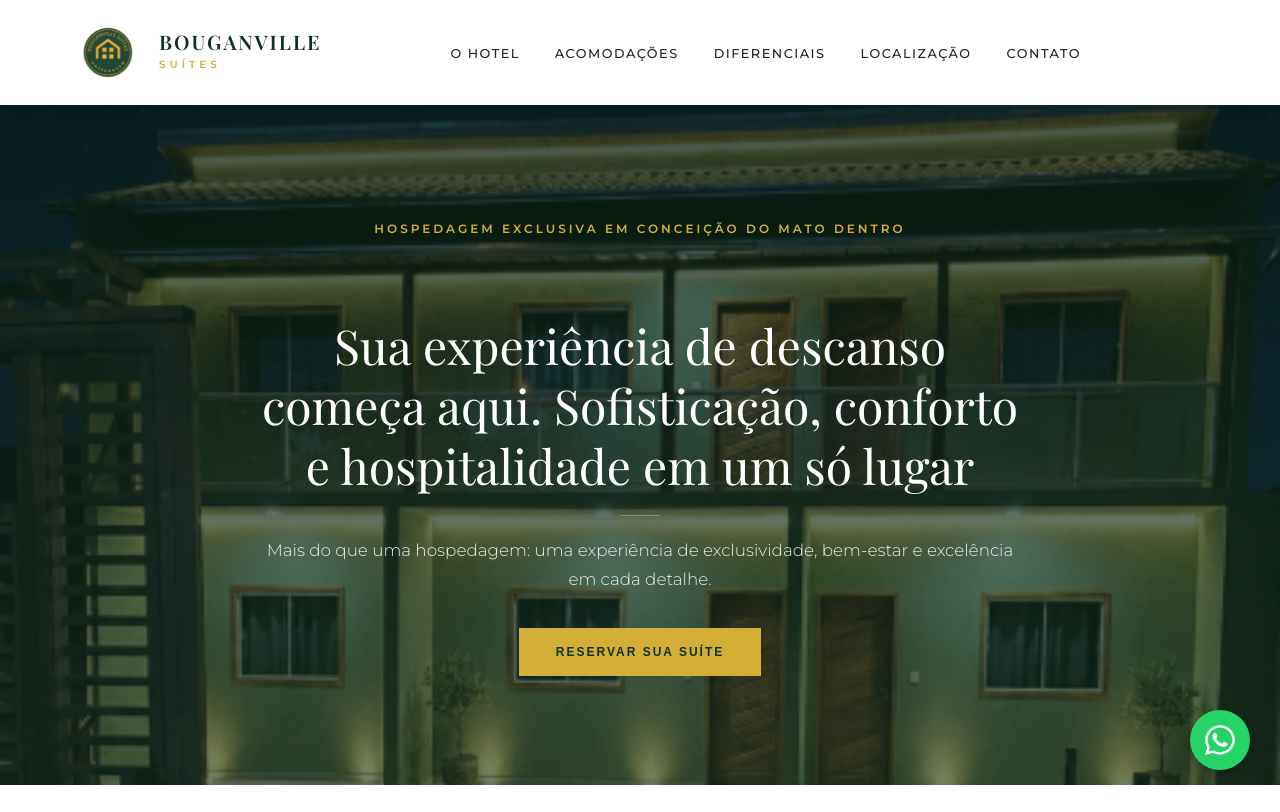
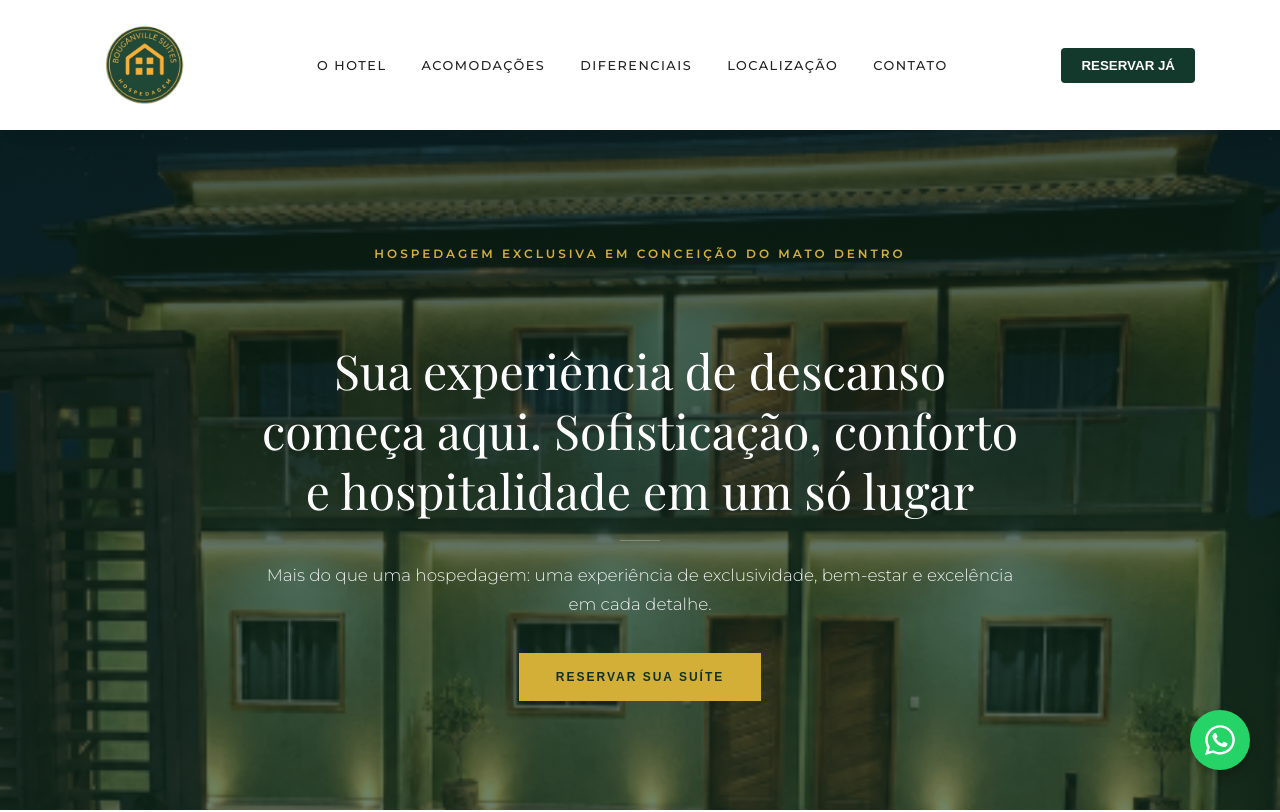
Before and after one commit to Marinalimamagna/bouganville-suites, a React (Vite) app: page / in a window 1280 px wide. Shown: the top 812 px of the page. Built offline with nearby package versions, Linux system fonts and the light colour scheme.

Commit message:
fix: corrige iframe do mapa com identificador oficial e cep no rodape

```diff
--- a/src/App.jsx
+++ b/src/App.jsx
@@ -24,7 +24,7 @@ function App() {
 
   return (
     <>
-      {/* BOTÃO FLUTUANTE DO WHATSAPP COM CLASSE DE AJUSTE MOBILE */}
+      {/* BOTÃO FLUTUANTE DO WHATSAPP */}
       <a
         href={urlMotorReservas}
         target="_blank"
@@ -56,16 +56,21 @@ function App() {
         <FaWhatsapp />
       </a>
 
-      {/* HEADER BOUTIQUE */}
+      {/* HEADER OTIMIZADO PARA DESKTOP E MOBILE */}
       <header className="main-header">
-        <div className="container header-container">
+        <div className="container header-container" style={{ display: 'flex', alignItems: 'center', justifyContent: 'space-between', padding: '10px 15px' }}>
 
-          <div className="logo-identity">
-            <img src="/LOGOREDONO-.png" alt="Logo Bouganville" className="logo-img-centro" />
-            <div className="logo-titles">
-              <h1>BOUGANVILLE</h1>
-              <span>SUÍTES</span>
-            </div>
+          <div className="logo-identity" style={{ display: 'flex', alignItems: 'center', flexShrink: 0 }}>
+            <img
+              src="/LOGOREDONO-.png"
+              alt="Logo Bouganville"
+              style={{
+                height: 'clamp(55px, 8vw, 80px)',
+                width: 'auto',
+                objectFit: 'contain',
+                display: 'block'
+              }}
+            />
           </div>
 
           <button className="hamburger-btn" onClick={() => setMenuAberto(!menuAberto)} aria-label="Menu">
@@ -82,7 +87,11 @@ function App() {
             </ul>
           </nav>
 
-          <div className="header-actions"></div>
+          <div className="header-actions">
+            <button onClick={handleDirectReservation} className="btn-premium-header" style={{ padding: '10px 20px', backgroundColor: '#13382c', color: '#fff', border: 'none', borderRadius: '4px', cursor: 'pointer', fontWeight: 'bold' }}>
+              RESERVAR JÁ
+            </button>
+          </div>
 
         </div>
       </header>
@@ -197,14 +206,14 @@ function App() {
                 <div className="icon-box"><FaWifi /></div>
                 <div>
                   <strong>Wi-Fi de Alta Performance</strong>
-                  <span>Conexão estável e de alta velocidade em todos os quartos, ideal para trabalho e streaming.</span>
+                  <span>Conexão estável e de alta velocidade em todos os quartos, ideal para trabalho .</span>
                 </div>
               </li>
               <li>
                 <div className="icon-box"><FaBed /></div>
                 <div>
                   <strong>Enxoval de Hotelaria</strong>
-                  <span>Roupa de cama inclusa com fios nobres e higienização rigorosa padrão boutique.</span>
+                  <span>Roupa de cama inclusa com fios nobres e higienização rigorosa.</span>
                 </div>
               </li>
               <li>
@@ -245,7 +254,7 @@ function App() {
 
           <div className="mapa-wrapper">
             <iframe
-              src="https://www.google.com/maps/embed?pb=!1m18!1m12!1m3!1d3774.520935579222!2d-43.4334336!3d-18.9967268!2m3!1f0!2f0!3f0!3m2!1i1024!2i768!4f13.1!3m3!1m2!1s0xab5a6bc4c7c27f%3A0x6260c8b4ebd63fe1!2sBOUGANVILLE%20SU%C3%8DTES!5e0!3m2!1spt-BR!2sbr!4v1717600000000!5m2!1spt-BR!2sbr"
+              src="https://www.google.com/maps/embed?pb=!1m18!1m12!1m3!1d3772.380066223594!2d-43.43126749999999!3d-19.0039987!2m3!1f0!2f0!3f0!3m2!1i1024!2i768!4f13.1!3m3!1m2!1s0xab476947c0c17f%3A0x6260c8b4ebede2e1!2sBouganville%20Su%C3%ADtes!5e0!3m2!1spt-BR!2sbr!4v1718545000000!5m2!1spt-BR!2sbr"
               width="100%"
               height="450"
               style={{ border: 0, borderRadius: '4px' }}
@@ -263,7 +272,7 @@ function App() {
         <div className="container footer-grid">
           <div className="footer-coluna-logo">
             <div className="logo-footer">
-              <img src="/LOGOREDONO-.png" alt="Logo Bouganville" className="logo-img-footer" />
+              <img src="/LOGOREDONO-.png" alt="Logo Bouganville" className="logo-img-footer" style={{ height: '60px', width: 'auto' }} />
               <h3>BOUGANVILLE</h3>
             </div>
             <p className="footer-descricao">Inovando o conceito de hotelaria urbana na região com o equilíbrio perfeito entre privacidade, requinte e sofisticação.</p>
@@ -286,9 +295,9 @@ function App() {
           <div className="footer-coluna">
             <h4>Contato</h4>
             <ul className="footer-contato-info">
-              <li><FaMapMarkerAlt style={{ marginRight: '8px', color: '#8fbd97' }} /> R. 4, 654 - Jardim Bouganville, Conceição do Mato Dentro - MG</li>
+              <li><FaMapMarkerAlt style={{ marginRight: '8px', color: '#8fbd97' }} /> R. 4, 654 - Jardim Bouganville, Conceição do Mato Dentro - MG, 35860-000</li>
               <li><FaWhatsapp style={{ marginRight: '8px', color: '#8fbd97' }} /> (31) 9638-9641</li>
-              <li><FaEnvelope style={{ marginRight: '8px', color: '#8fbd97' }} /> </li>
+              <li><FaEnvelope style={{ marginRight: '8px', color: '#8fbd97' }} /> reservas@bouganvillesuites.com.br</li>
             </ul>
           </div>
         </div>
```
